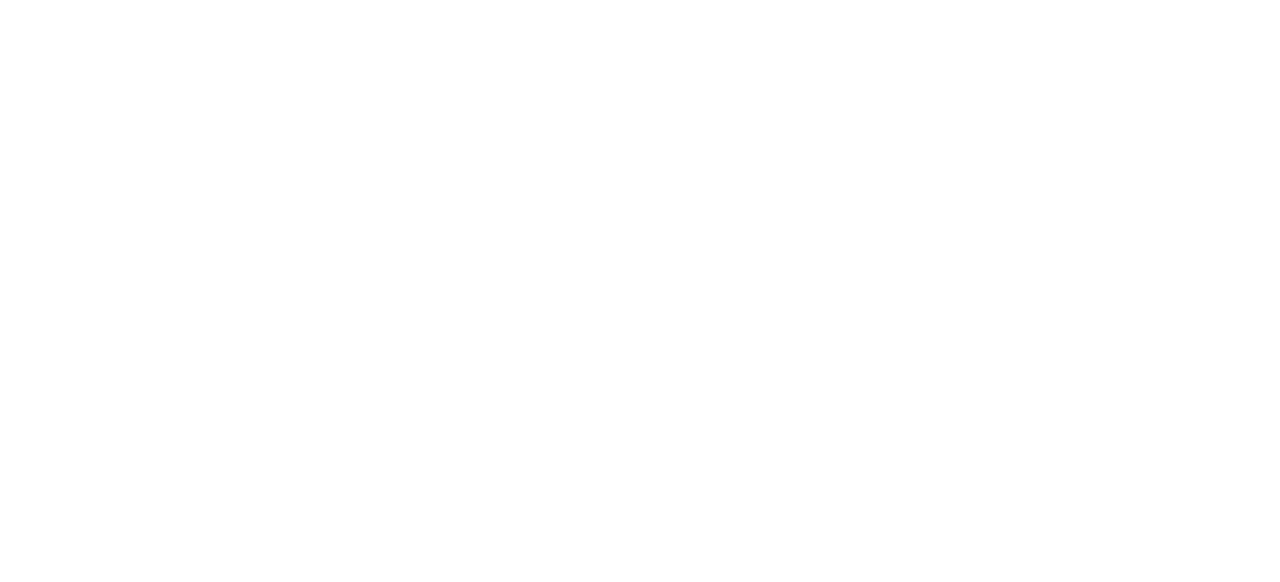
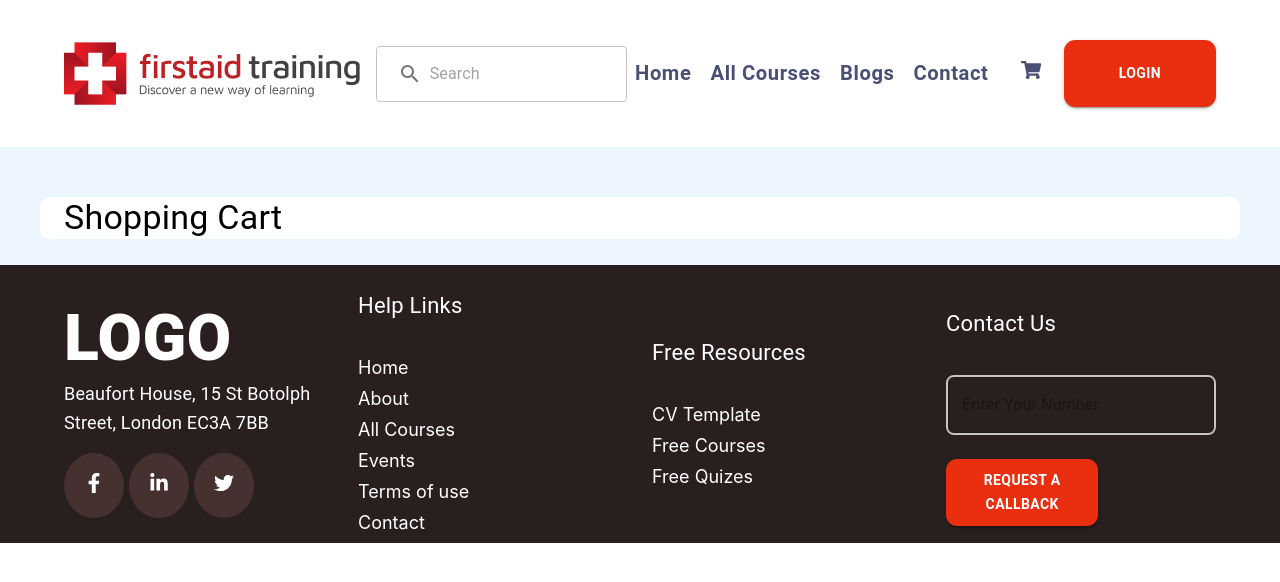
Before and after one commit to tawsifhye/firstaid-learnig-redux, a React (Create React App) app: page /cart in a window 1280 px wide. Before the commit this address had no page. Shown: the top 582 px of the page. Built offline with nearby package versions, Linux system fonts and the light colour scheme.

Commit message:
cart page added

```diff
--- a/src/App.js
+++ b/src/App.js
@@ -3,6 +3,7 @@
 import Home from "./Components/Home/Home";
 import CourseOverview from "./Components/CourseOverview/CourseOverview";
 import QuizHome from "./Components/Quiz/QuizHome";
+import CartHome from "./Components/Cart/CartHome";
 
 function App() {
   return (
@@ -15,6 +16,7 @@
             <Route path='home' element={<Home />} />
             <Route path='courseoverview/:id' element={<CourseOverview />} />
             <Route path='quiz' element={<QuizHome />} />
+            <Route path='cart' element={<CartHome />} />
           </Routes>
 
         </DataProvider>
--- /dev/null
+++ b/src/Components/Cart/CartBox.js
@@ -0,0 +1,24 @@
+import { Box, Container, Typography } from '@mui/material';
+import React from 'react';
+
+const CartBox = () => {
+    return (
+
+        <Box sx={{ backgroundColor: '#EDF5FF', py: '50px' }}>
+            <Container sx={{
+                background: '#FFFFFF',
+                borderRadius: '10px'
+            }}>
+                <Typography variant='h4'>Shopping Cart</Typography>
+                <Box>
+
+                </Box>
+            </Container>
+
+        </Box>
+
+
+    );
+};
+
+export default CartBox;
--- /dev/null
+++ b/src/Components/Cart/CartHome.js
@@ -0,0 +1,17 @@
+import { Box } from '@mui/system';
+import React from 'react';
+import Footer from '../shared/Footer';
+import Navbar from '../shared/Navbar';
+import CartBox from './CartBox';
+
+const CartHome = () => {
+    return (
+        <Box>
+            <Navbar />
+            <CartBox />
+            <Footer />
+        </Box>
+    );
+};
+
+export default CartHome;
--- a/src/Components/shared/Navbar.js
+++ b/src/Components/shared/Navbar.js
@@ -174,7 +174,7 @@
                             </Button>
 
                             <Button sx={Styles.navlink}>
-                                <Link to='/home' style={{ textDecoration: 'none' }}>
+                                <Link to='/cart' style={{ textDecoration: 'none' }}>
                                     < FaShoppingCart style={Styles.navlink} />
                                 </Link>
                             </Button>
@@ -238,7 +238,7 @@
                                 </Button>
 
                                 <Button sx={Styles.navlink}>
-                                    <Link to='/home' style={{ textDecoration: 'none' }}>
+                                    <Link to='/cart' style={{ textDecoration: 'none' }}>
                                         < FaShoppingCart style={Styles.navlink} />
                                     </Link>
                                 </Button>
```
